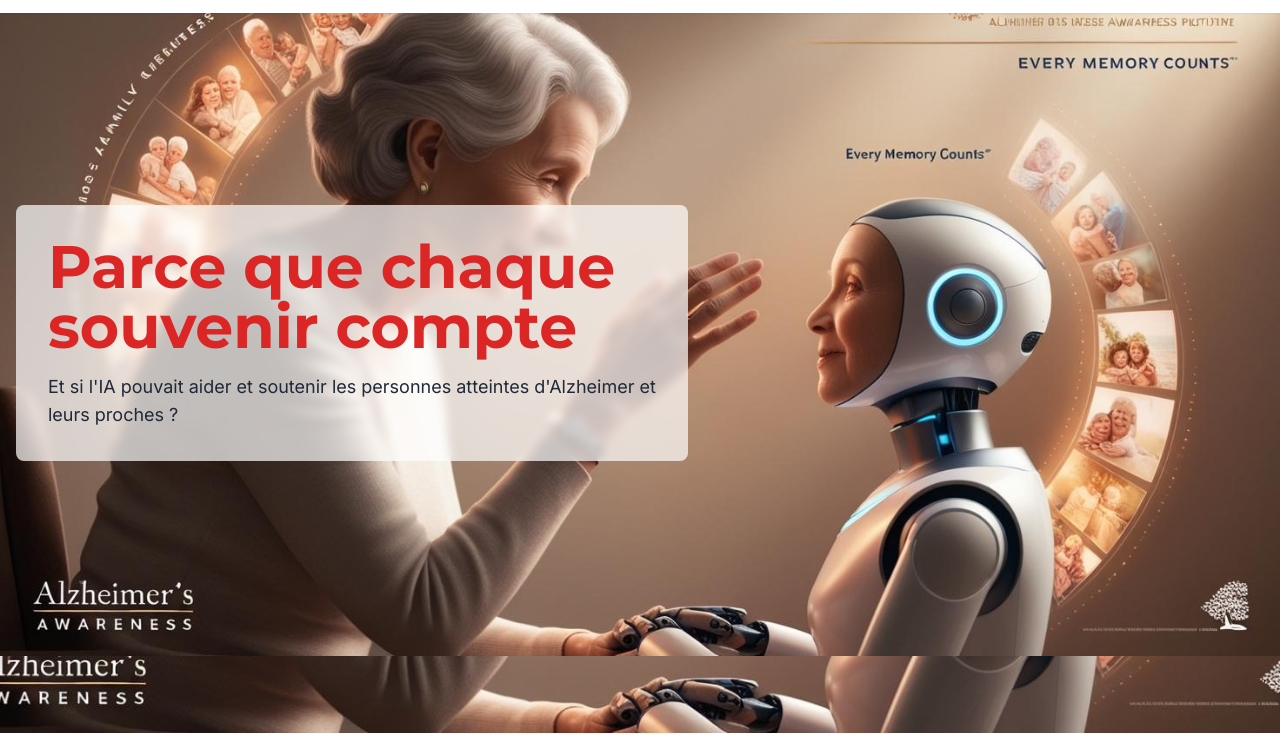
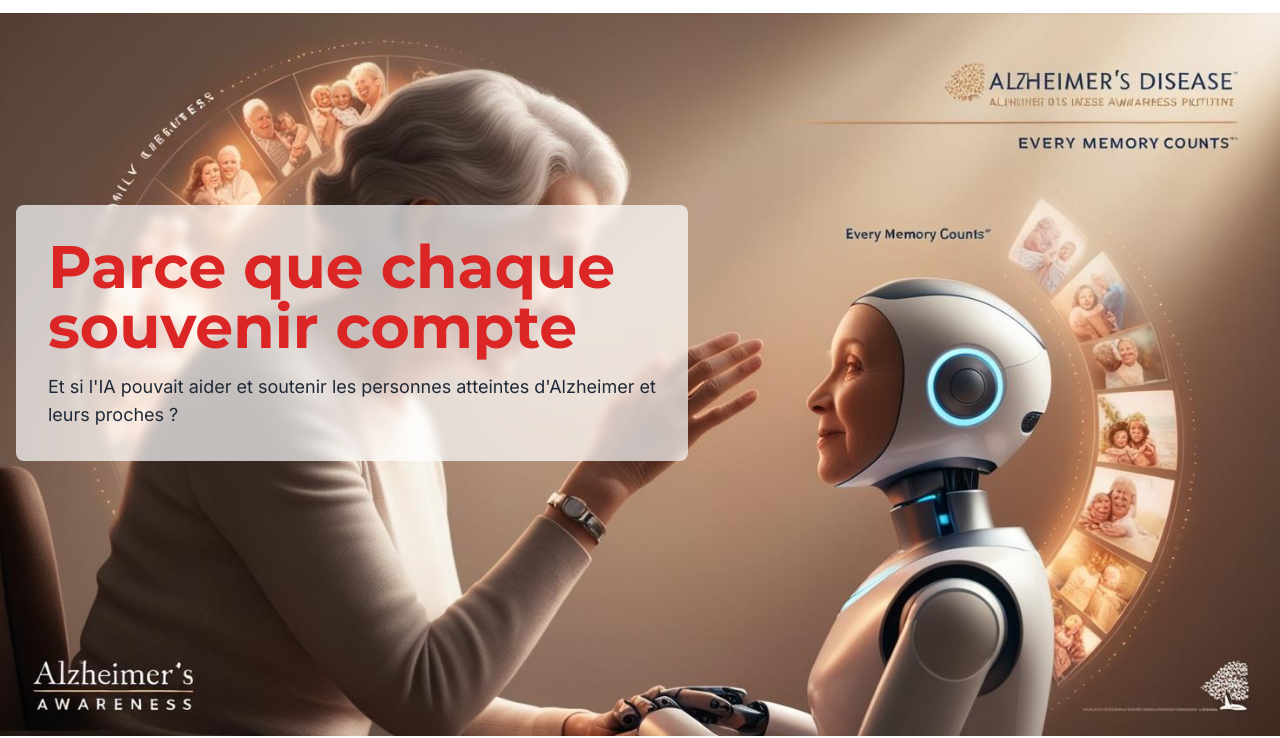
Before and after one commit to ExploryKod/ia-for-alzheimer, a website built with Vite: page index.html in a window 1280 px wide. Shown: the part 67-805 px from the top of the page. Built offline with nearby package versions, Linux system fonts and the light colour scheme; some packages are replaced by stand-ins of ours; a script that the page names is missing.

Commit message:
add margin

```diff
--- a/index.html
+++ b/index.html
@@ -59,7 +59,7 @@
     <!-- Introduction Section -->
     <section id="intro" class="section min-h-screen flex items-center bg-cover bg-center relative" style="background-image: url('/bg_intro.jpg');">
       <!-- Dark overlay -->
-      <div class="absolute inset-0 ">
+      <div class="absolute mt-[80px] inset-0 ">
         <img class="w-full" src="/public/intro.jpg" alt=""/>
       </div>
 
```
